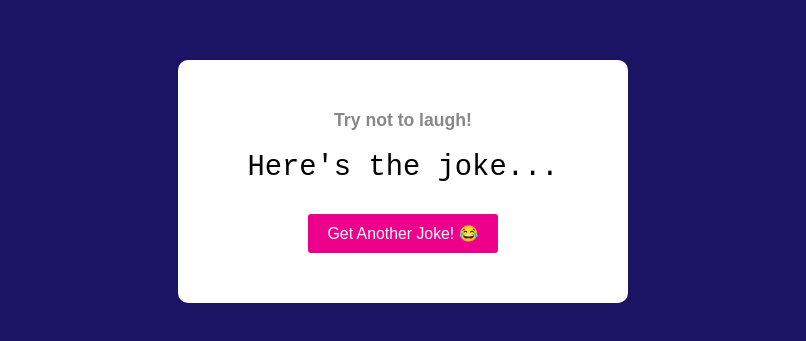
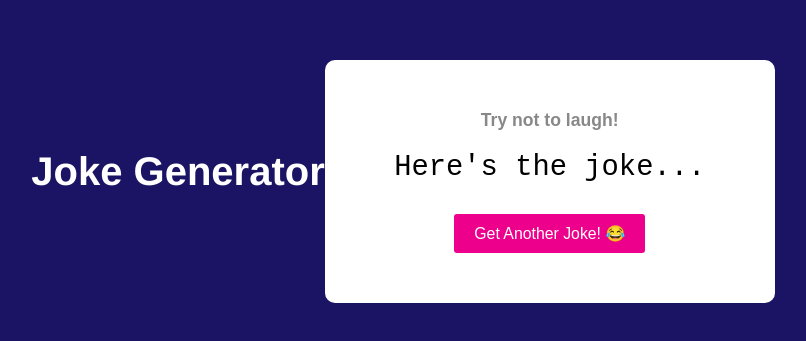
Before and after one commit to shiloh4/Joke-Generator, a plain HTML site: page index.html in a window 1280 px wide. Shown: the part 219-560 px from the top of the page, without its empty margins (237-1043 px from the left). Drawn offline with Linux system fonts and the light colour scheme; no server answers.

Commit message:
Added a css style and header

```diff
--- a/index.html
+++ b/index.html
@@ -11,6 +11,8 @@
 </head>
 
 <body>
+<div><h1 class="header">Joke Generator</h1></div>
+
 <div class="container">
     <h1>Try not to laugh!</h1>
     <p class="joke-text">
--- a/style.css
+++ b/style.css
@@ -8,6 +8,8 @@
     margin: 0;
     box-sizing: border-box;
 }
+
+
 body {
     width: 100vw;
     height: 100vh;
@@ -18,6 +20,13 @@ body {
     justify-content: center;
     align-items: center;
     text-align: center;
+}
+.header {
+    font-family: "Helvetica", san-serif;
+    font-size: 30pt;
+    color: #ffffff;
+    text-align: center;
+    align-items: center;
 }
 .container {
     width: 450px;
```
